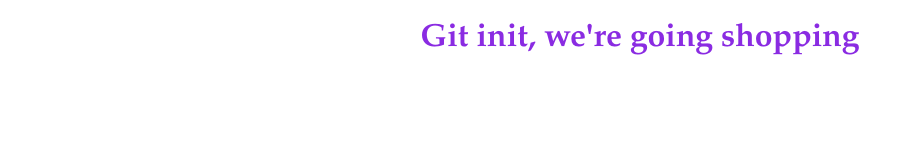
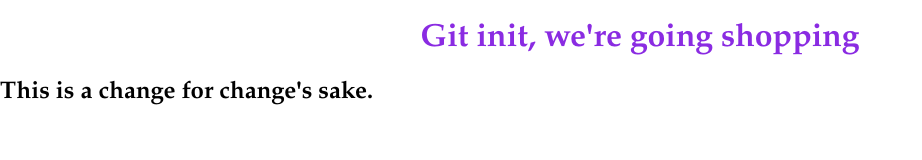
Before and after one commit to adammarostica/juno-git-lesson-1, a plain HTML site: page index.html in a window 1280 px wide. Shown: the whole page, without its empty margins (0-922 px from the left). Drawn offline with Linux system fonts and the light colour scheme.

Commit message:
Made a small change because Darsh said I had to.

```diff
--- a/index.html
+++ b/index.html
@@ -10,5 +10,8 @@
 <body>
   <h1>Git init, we're going shopping</h1>
   <script src="./scripts/app.js"></script>
+  <section class="about">
+    <h2>This is a change for change's sake.</h2>
+  </section>
 </body>
 </html>
```
